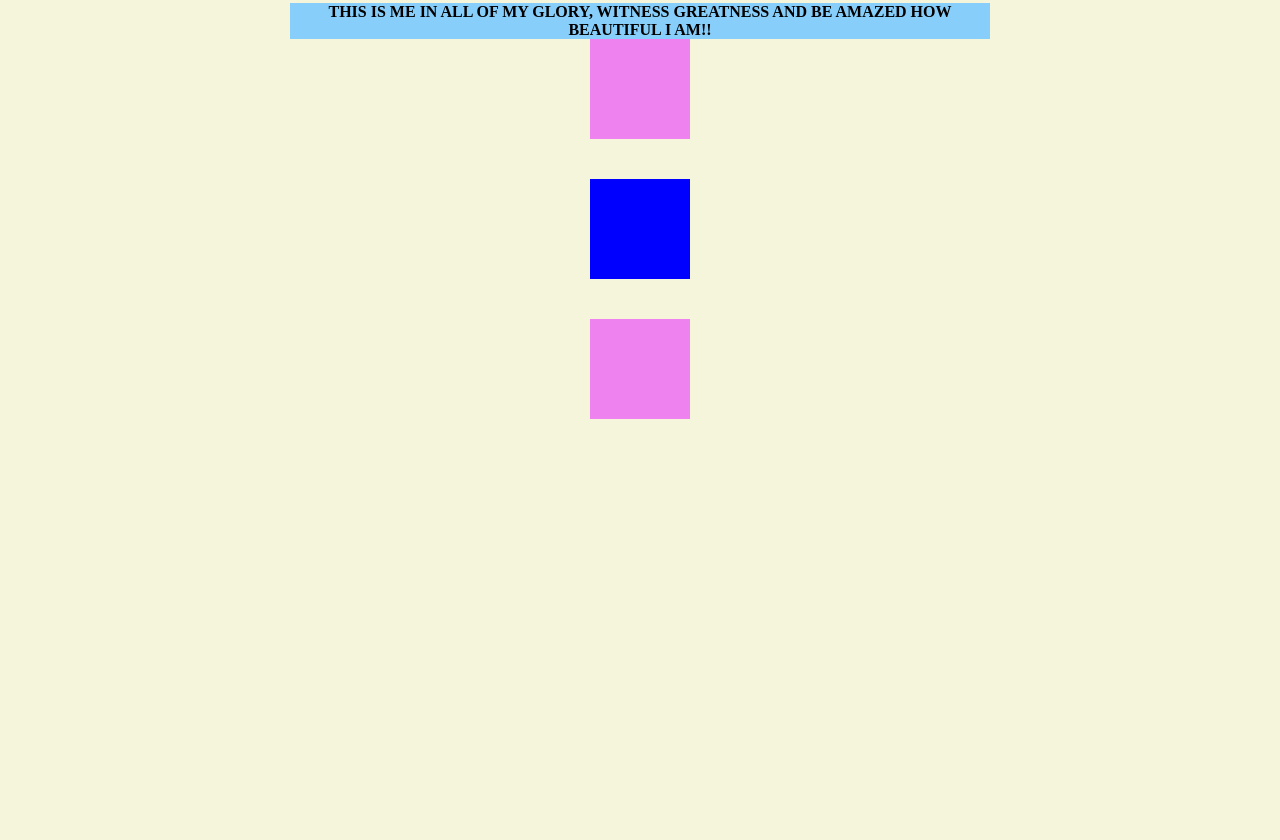
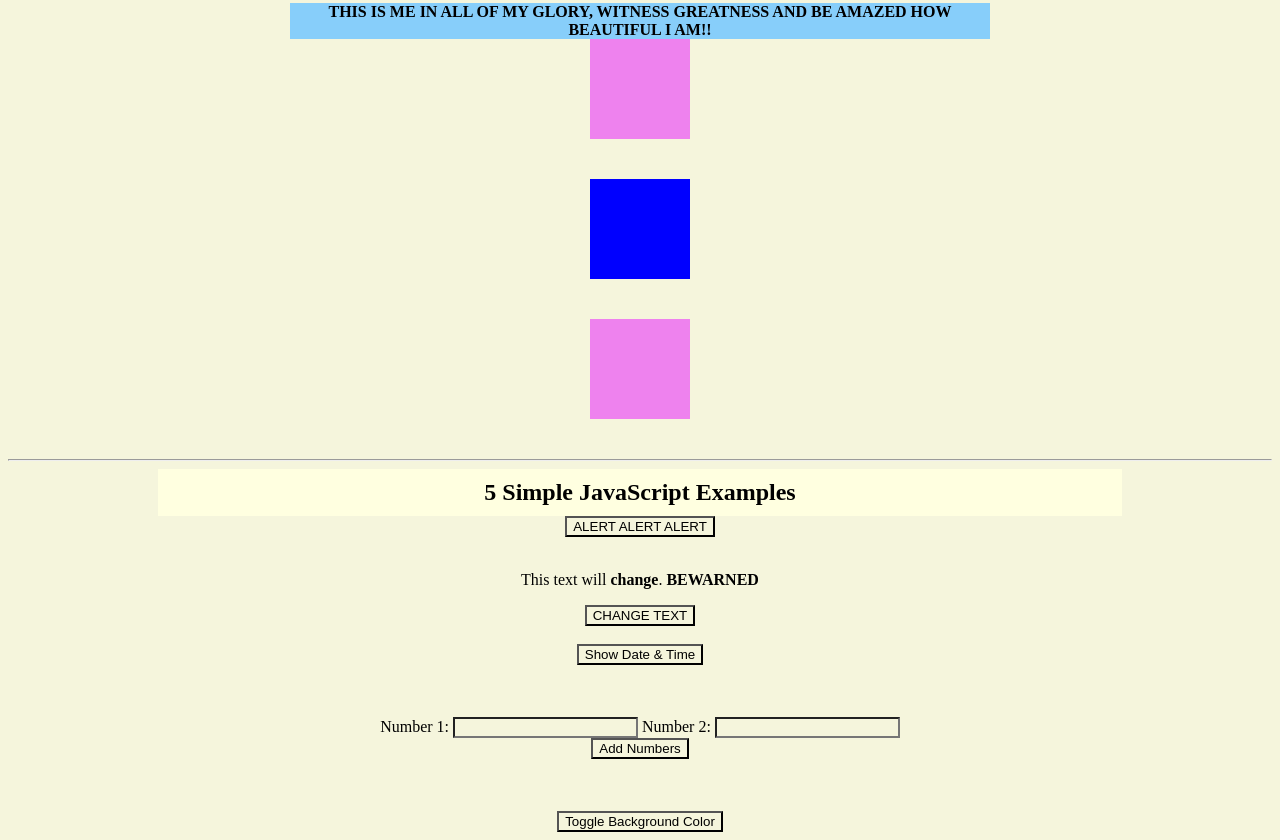
Before and after one commit to jhayfrivaldo/MYACTWEB, a plain HTML site: page index.html in a window 1280 px wide. Shown: the part 1916-2756 px from the top of the page. Before the commit the page ends 2375 px from the top, so only its background shows below. Drawn offline with Linux system fonts and the light colour scheme.

Commit message:
index.html

```diff
--- a/index.html
+++ b/index.html
@@ -5,7 +5,6 @@
     <meta name="viewport" content="width=device-width, initial-scale=1.0">
     <title>Document</title>
     <link rel="stylesheet" href="style.css">
-
 </head>
 <body>
 
@@ -19,7 +18,6 @@
   <h1 align="center"><label>RANDOMS</label></h1> <br>
   <h2 align="center"><label>THIS IF FULL OF RANDOMESS</label></h2> <br>
 
-
   <div style="text-align: left;">
     <form style="margin: 0;">
       <label>Username: </label>
@@ -29,7 +27,6 @@
       <input type="submit" name="submit" value="submit">
     </form>
   </div>
-
 
   <hr>
   <div style="text-align:center; margin:10px 0;">
@@ -57,7 +54,6 @@
                     AMAZED HOW BEAUTIFUL I AM!!
   </p>
 
-
   <div class="box-2d" title="THIS IS A BOX"></div>
 
   <div class="box-3d-container" title="THIS IS A BOX">
@@ -66,6 +62,79 @@
 
   <div class="box-2d" title="THIS IS A BOX"></div>
 
+  <!--  THIS PART IS THE JAVASCRIPT SECTION  -->
+
+  <hr>
+  <h2 style="text-align:center;">5 Simple JavaScript Examples</h2>
+  <div style="max-width: 600px; margin: 0 auto; text-align: center;">
+
+    <!-- THIS IS FOR ALTER MESSAGE POP-UP -->
+    <button onclick="showAlert()">ALERT ALERT ALERT</button>
+    <br><br>
+
+    <!-- ONCE YOU CLOCK THIS, IT WILL CHANGE THE DISPLATED TEXT -->
+    <p id="textChange">This text will <b>change</b>. <b>BEWARNED</b></p>
+    <button onclick="changeText()">CHANGE TEXT</button>
+    <br><br>
+
+    <!-- THIS WILL SHOW THE CURRENT TIME, BUT NOT LIVE UNLESS YOU CLICK IT AGAIN -->
+    <button onclick="showDateTime()">Show Date & Time</button>
+    <p id="dateTime"></p>
+    <br><br>
+
+    <!-- THIS PART: Nakita ko lang sa Github and Copy It
+         This part will add two numbers -->
+    <label>Number 1: <input type="number" id="num1" /></label>
+    <label>Number 2: <input type="number" id="num2" /></label>
+    <button onclick="addNumbers()">Add Numbers</button>
+    <p id="sumResult"></p>
+    <br><br>
+
+    <!-- THIS PART: Nakita ko lang sa Github and Copy It -->
+    <button onclick="toggleBackground()">Toggle Background Color</button>
+
+  </div>
+
+  <script>
+    // The Alert PART
+    function showAlert() {
+      alert("Hello! This is a simple alert.");
+    }
+
+    // Change TEXT section
+    function changeText() {
+      document.getElementById("textChange").textContent = "The text has been changed!";
+    }
+
+    // CURRENT TIME section
+    function showDateTime() {
+      const now = new Date();
+      document.getElementById("dateTime").textContent = now.toString();
+    }
+
+    // Add Two Numbers SECTION
+    function addNumbers() {
+      const num1 = parseFloat(document.getElementById("num1").value);
+      const num2 = parseFloat(document.getElementById("num2").value);
+      if (isNaN(num1) || isNaN(num2)) {
+        document.getElementById("sumResult").textContent = "Please enter valid numbers.";
+      } else {
+        const sum = num1 + num2;
+        document.getElementById("sumResult").textContent = "Sum: " + sum;
+      }
+    }
+
+    // COLOR BACKGROUND TOGGLE SECTION
+    let isOriginalColor = true;
+    function toggleBackground() {
+      if (isOriginalColor) {
+        document.body.style.backgroundColor = "#f0e68c"; // Kulay light khaki
+      } else {
+        document.body.style.backgroundColor = "beige"; // ORIGINAL COLOR FROM CSS
+      }
+      isOriginalColor = !isOriginalColor;
+    }
+  </script>
 
 </body>
 </html>
```
Lines whose indentation alone changed are shown as unchanged.
